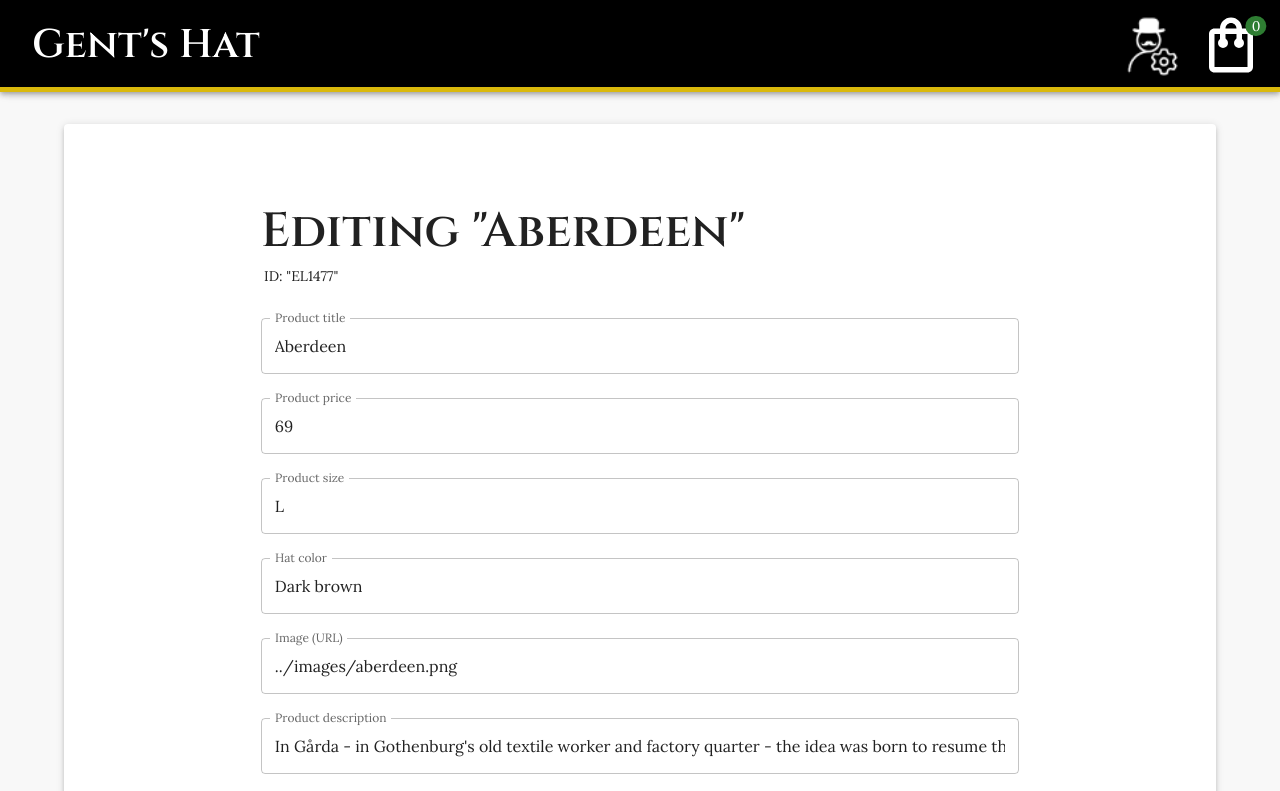
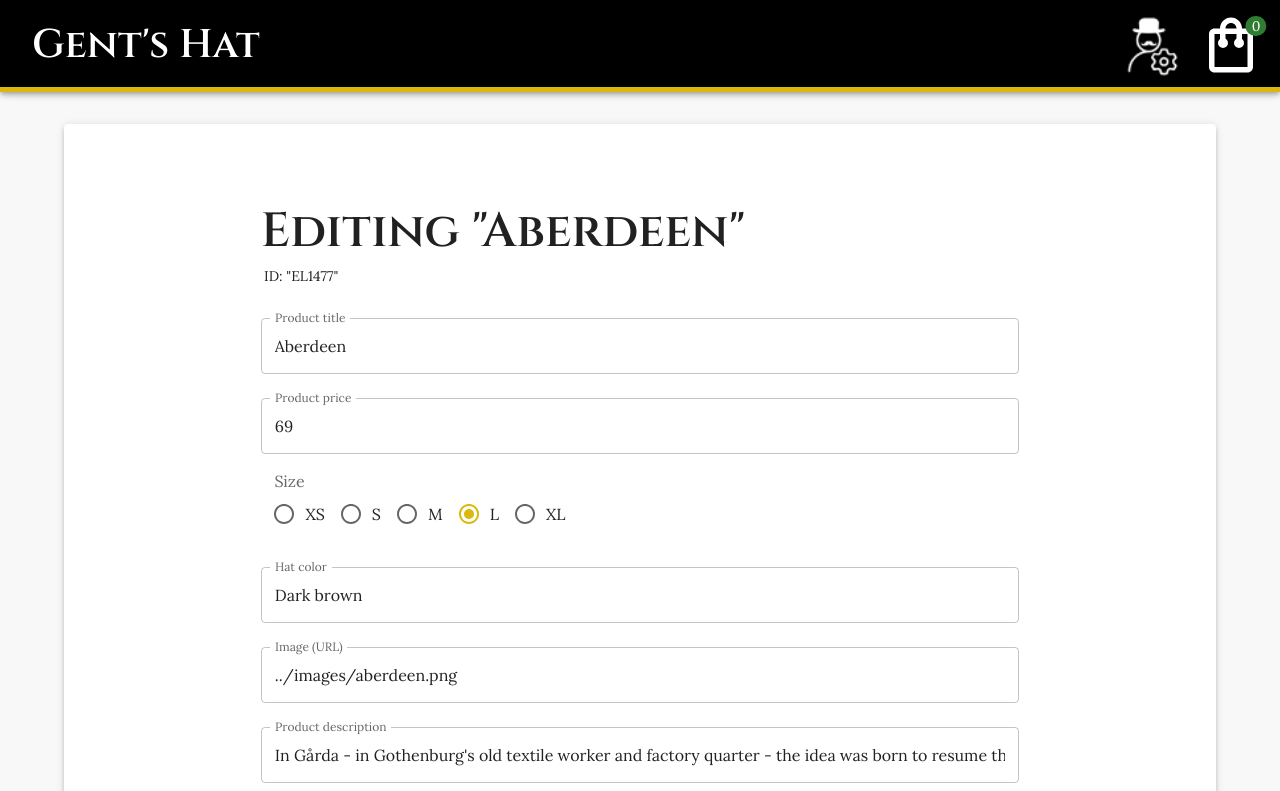
Before and after one commit to Sillen00/React-Webshop-Gents-Hat, a React (Vite) app: page /admin/product/EL1477 in a window 1280 px wide. Shown: the top 791 px of the page. Built offline with nearby package versions, Linux system fonts and the light colour scheme.

Commit message:
Add radio buttons for size in admin form

```diff
--- a/src/components/AdminProductForm.tsx
+++ b/src/components/AdminProductForm.tsx
@@ -179,16 +179,25 @@ function AdminProductForm({ onSave, product }: Props) {
                 inputProps={{ 'data-cy': 'product-price', style: { fontFamily: 'Lora' } }}
                 FormHelperTextProps={{ 'data-cy': 'product-price-error' } as any}
               />
-              <TextField
-                fullWidth
-                id='size'
-                label='Product size'
-                value={formik.values.size}
-                onChange={formik.handleChange}
-                error={formik.touched.size && Boolean(formik.errors.size)}
-                helperText={formik.touched.size && formik.errors.size}
-                margin='normal'
-              />
+              <Box sx={{ mt: 1, ml: 1.7, mb: '1rem' }}>
+                <FormControl>
+                  <FormLabel id='demo-radio-buttons-group-label'>Size</FormLabel>
+                  <RadioGroup
+                    id='size'
+                    row
+                    aria-labelledby='demo-radio-buttons-group-label'
+                    name='inStock'
+                    value={formik.values.size}
+                    onChange={formik.handleChange}
+                  >
+                    <FormControlLabel name='size' value={'XS'} control={<Radio />} label='XS' />
+                    <FormControlLabel name='size' value={'S'} control={<Radio />} label='S' />
+                    <FormControlLabel name='size' value={'M'} control={<Radio />} label='M' />
+                    <FormControlLabel name='size' value={'L'} control={<Radio />} label='L' />
+                    <FormControlLabel name='size' value={'XL'} control={<Radio />} label='XL' />
+                  </RadioGroup>
+                </FormControl>
+              </Box>
               <TextField
                 fullWidth
                 id='color'
```
